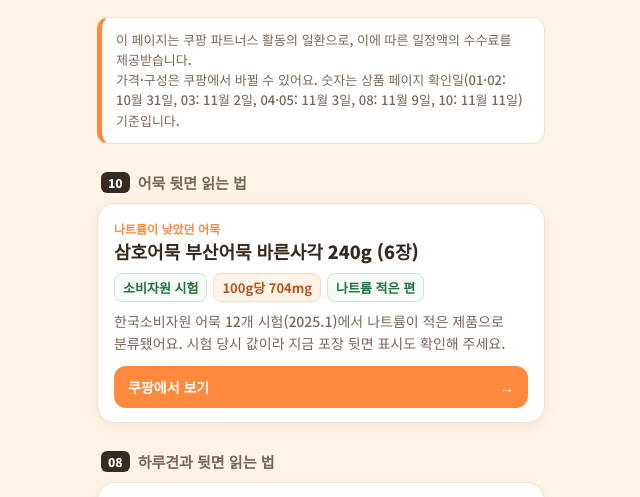
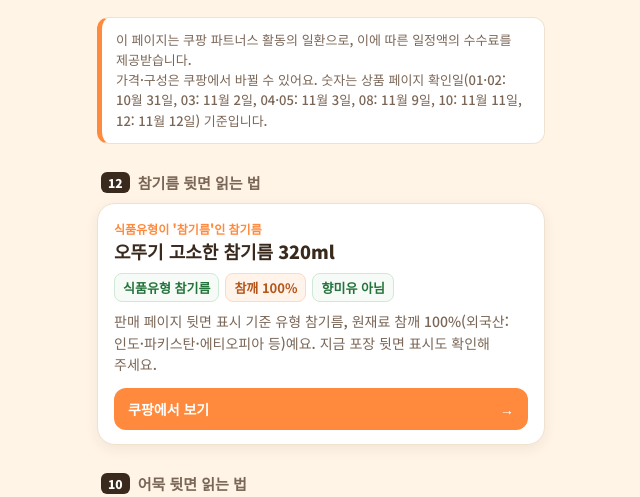
Before and after one commit to read-the-back/read-the-back.github.io, a plain HTML site: page index.html in a window 1280 px wide. Shown: the part 276-773 px from the top of the page, without its empty margins (319-959 px from the left). Drawn offline with Linux system fonts and the light colour scheme.

Commit message:
12 참기름 카드 추가
Co-Authored-By: Claude Opus 5.5 <noreply@anthropic.com>

```diff
--- a/index.html
+++ b/index.html
@@ -50,7 +50,16 @@ footer img { width:72px; display:block; margin:0 auto 6px; }
   </header>
 
   <p class="notice">이 페이지는 쿠팡 파트너스 활동의 일환으로, 이에 따른 일정액의 수수료를 제공받습니다.<br>
-  가격·구성은 쿠팡에서 바뀔 수 있어요. 숫자는 상품 페이지 확인일(01·02: 10월 31일, 03: 11월 2일, 04·05: 11월 3일, 08: 11월 9일, 10: 11월 11일) 기준입니다.</p>
+  가격·구성은 쿠팡에서 바뀔 수 있어요. 숫자는 상품 페이지 확인일(01·02: 10월 31일, 03: 11월 2일, 04·05: 11월 3일, 08: 11월 9일, 10: 11월 11일, 12: 11월 12일) 기준입니다.</p>
+
+  <h2><span class="no">12</span>참기름 뒷면 읽는 법</h2>
+  <a class="card" href="https://link.coupang.com/a/iCw2dKRIwC" target="_blank" rel="sponsored noopener">
+    <div class="kind">식품유형이 '참기름'인 참기름</div>
+    <div class="name">오뚜기 고소한 참기름 320ml</div>
+    <div class="why"><span>식품유형 참기름</span><span class="o">참깨 100%</span><span>향미유 아님</span></div>
+    <p class="desc">판매 페이지 뒷면 표시 기준 유형 참기름, 원재료 참깨 100%(외국산: 인도·파키스탄·에티오피아 등)예요. 지금 포장 뒷면 표시도 확인해 주세요.</p>
+    <div class="go">쿠팡에서 보기 <span>→</span></div>
+  </a>
 
   <h2><span class="no">10</span>어묵 뒷면 읽는 법</h2>
   <a class="card" href="https://link.coupang.com/a/iAgeQeBj4K" target="_blank" rel="sponsored noopener">
```
